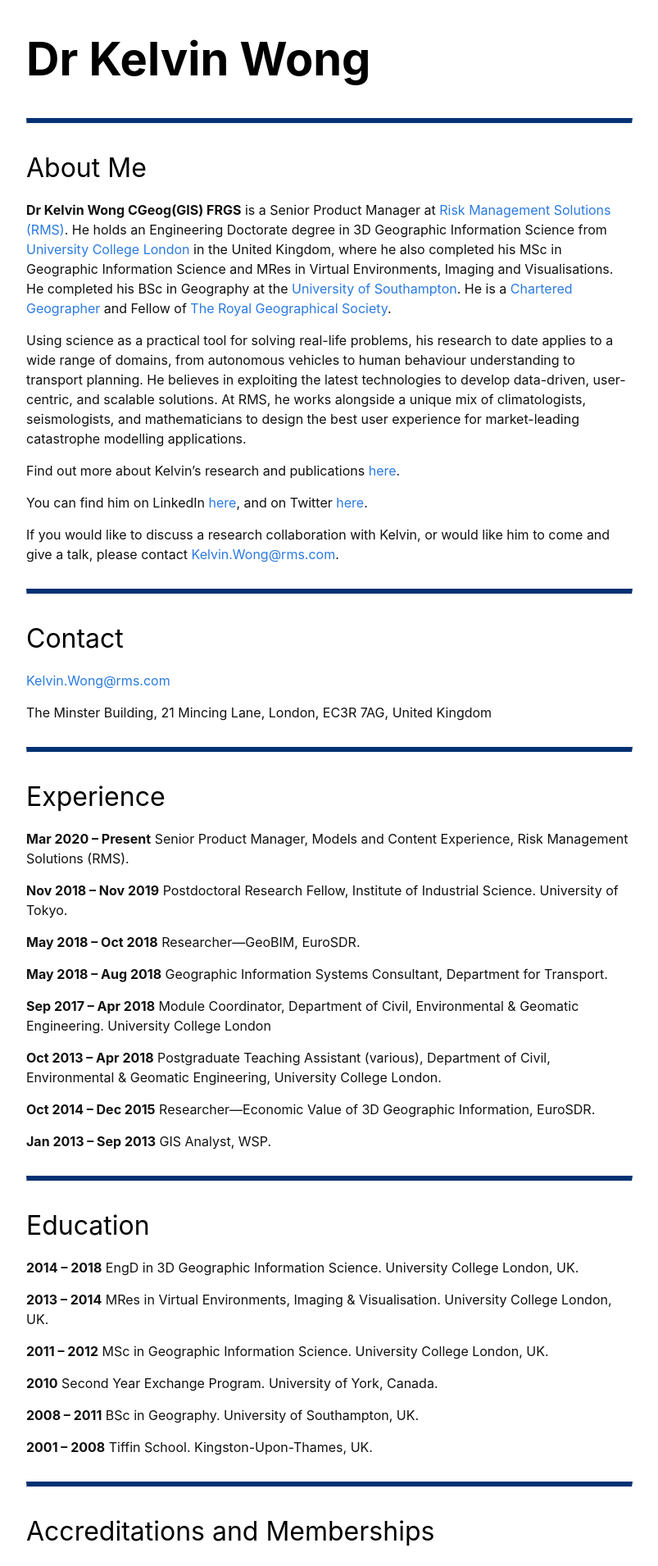
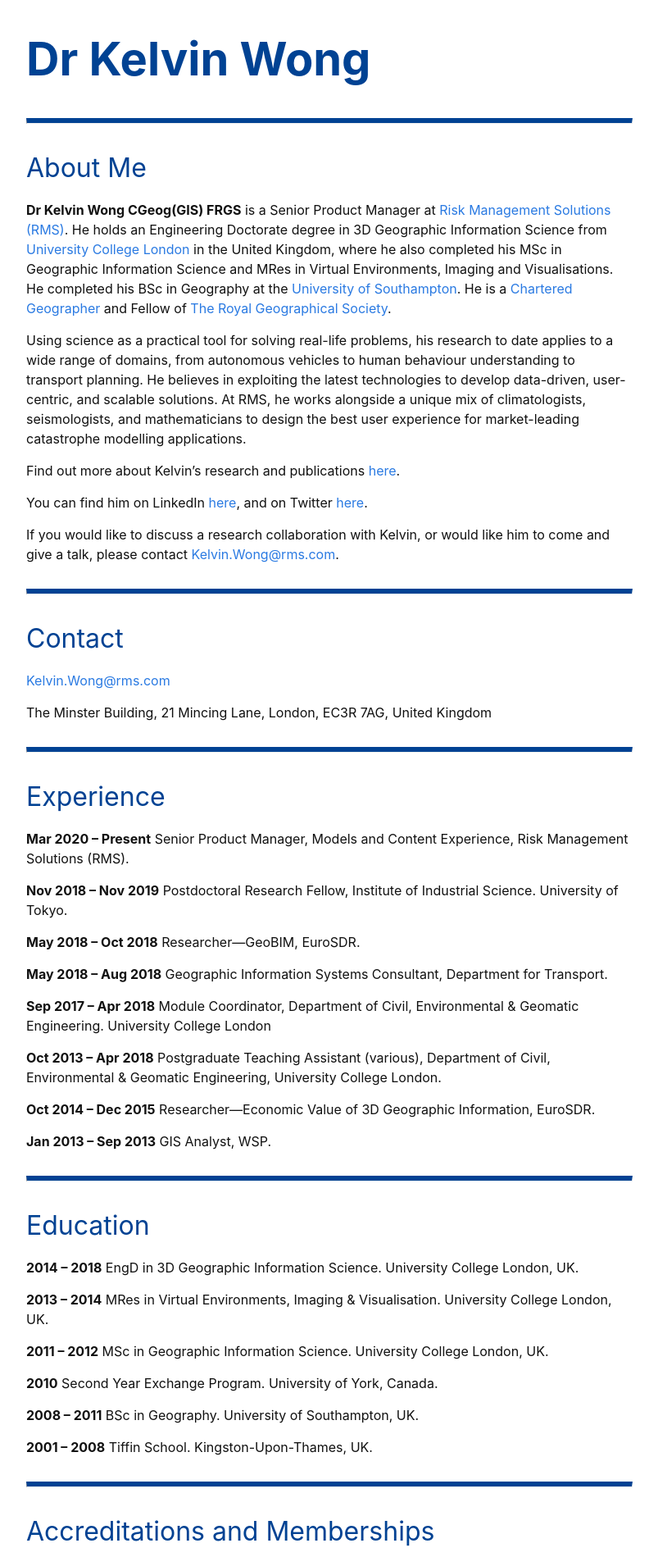
Before and after one commit to kel196/kel196.github.io, a Jekyll site: the page built from index.md, in a window 1280 px wide. Shown: the top 1910 px of the page at 82% size, without its empty margins (238-1041 px from the left). Built offline with Jekyll 4.4.1, drawn with Linux system fonts in a browser that asks for light colours; our own code applies the rules of GitHub Pages for plain Markdown files.

Commit message:
Update header colors

```diff
--- a/_sass/minima/_base.scss
+++ b/_sass/minima/_base.scss
@@ -12,8 +12,6 @@ dl, dd, ol, ul, figure {
   padding: 0;
 
 }
-
-
 
 /**
  * Basic styling
--- a/_sass/minima/custom-variables.scss
+++ b/_sass/minima/custom-variables.scss
@@ -1,22 +1,22 @@
 // Placeholder to allow overriding predefined variables smoothly.
 hr {
-  border-top: 0.4em solid #003172;
+  border-top: 0.4em solid #004293;
 }
 
 h1 {
   font-weight: 700;
   font-size: 3.5em;
-  color: #000000;
+  color: #004293;
 }
 
 h2 {
   font-size: 2em;
-  color: #000000;
+  color: #004293;
 }
 
 h3 {
   font-size: 1.5em;
-  color: #000000;
+  color: #004293;
 }
 
 .site-footer {
```
